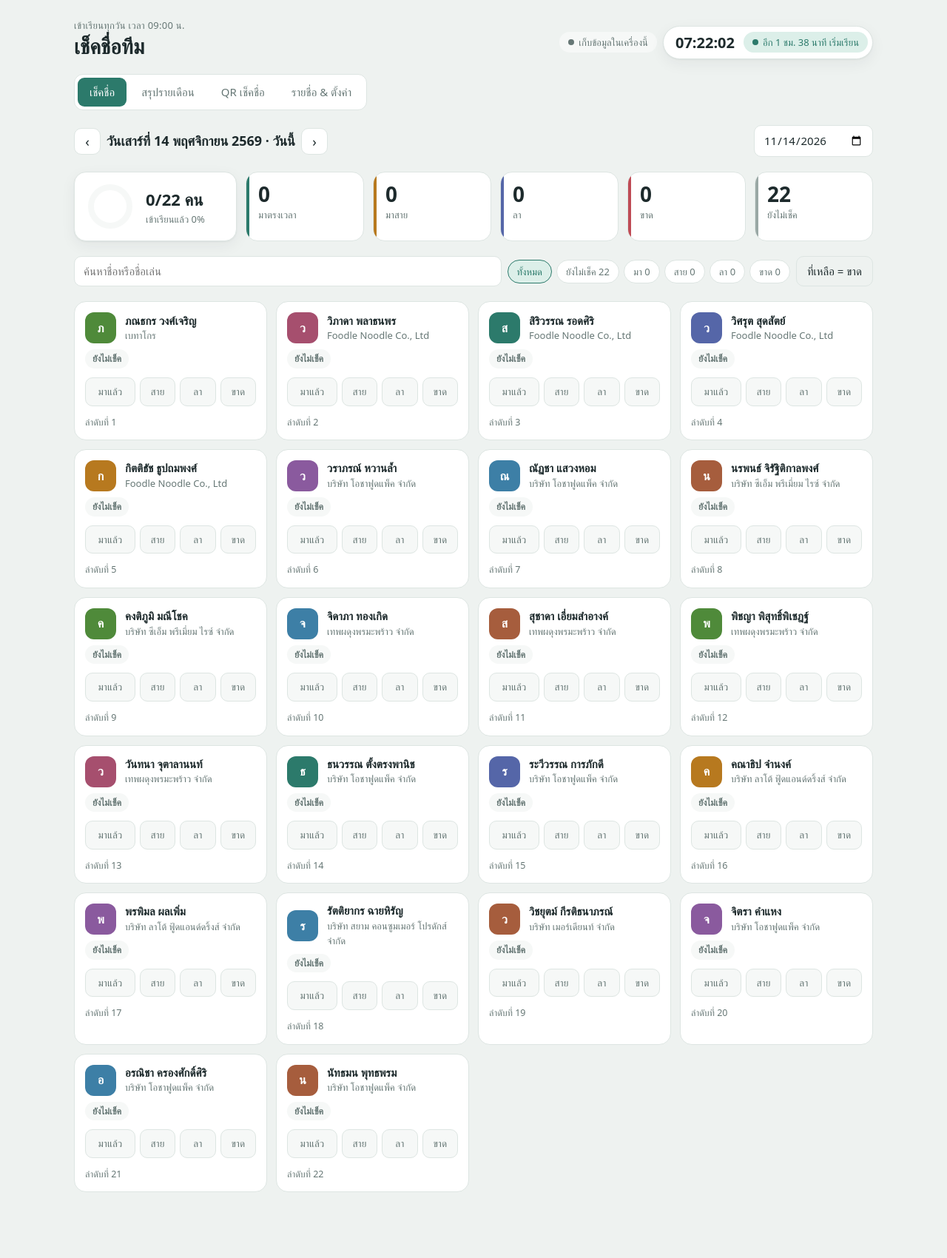
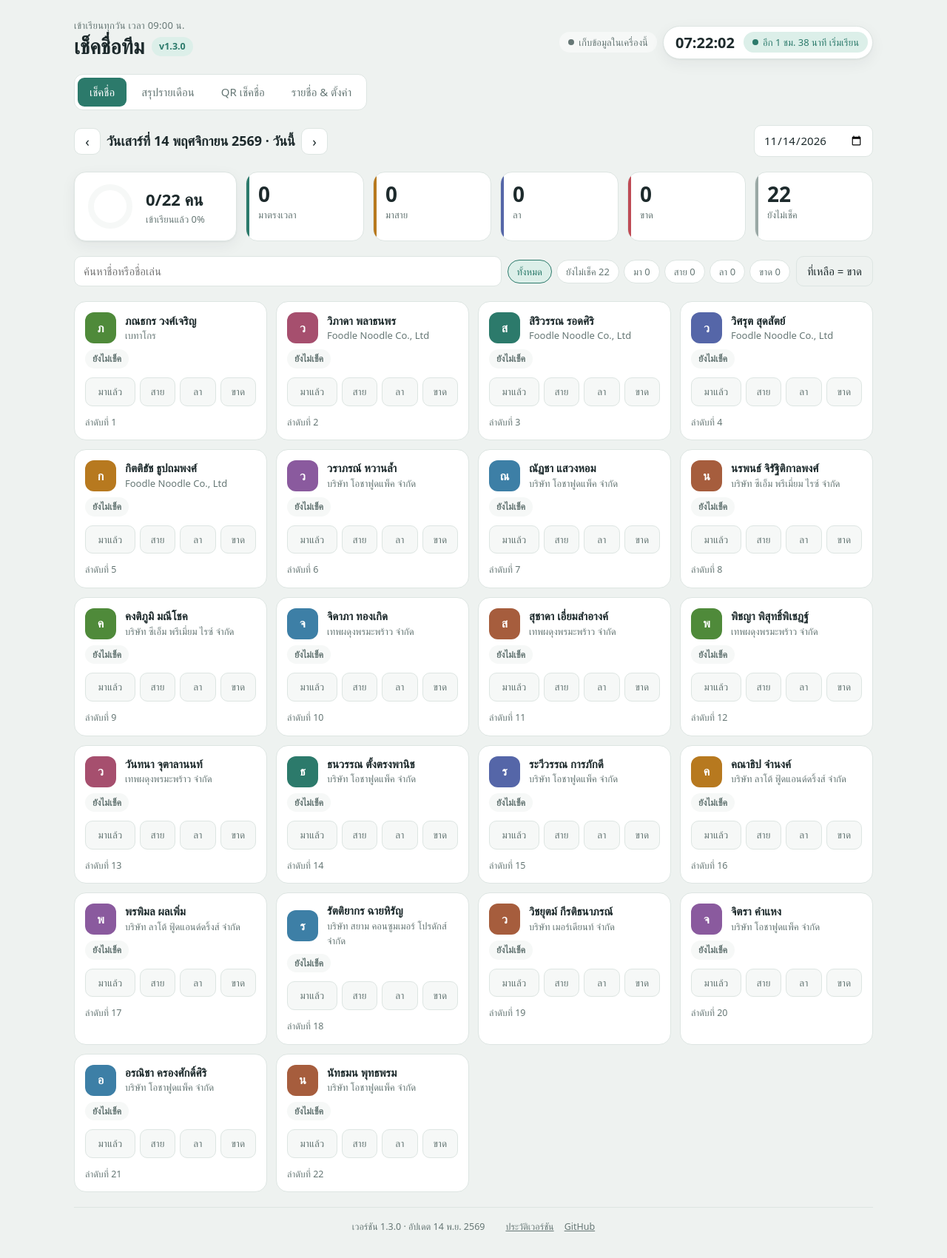
Before and after one commit to Jinny-Sunny/Claude-Check-in, a plain HTML site: page index.html in a window 1280 px wide. Shown: the whole page at 74% size. Before the commit the page ends 1675 px from the top, so only its background shows below. Drawn offline with nearby package versions, Linux system fonts and the light colour scheme; a web font is replaced by a local one.

Commit message:
v1.3.0: แสดงเลขเวอร์ชันบนหน้าเว็บ และเพิ่มประวัติเวอร์ชัน
- เลขเวอร์ชันข้างชื่อเว็บ ท้ายหน้า และหน้าสแกน QR
- Code.gs ส่งเลขเวอร์ชันกลับมา หน้าเว็บเตือนถ้า Sheet ยังใช้โค้ดเก่า
- เพิ่ม CHANGELOG.md และวิธีออกเวอร์ชันใหม่ใน README

Co-Authored-By: Claude Opus 5.5 <noreply@anthropic.com>
Claude-Session: https://claude.ai/code/session_01NoKcgHkBL77t7BWu6UFD3C

```diff
--- a/index.html
+++ b/index.html
@@ -202,6 +202,12 @@ thead .sticky-name{background:var(--surface-2);z-index:2}
 .toast{position:fixed;left:50%;bottom:24px;transform:translateX(-50%) translateY(20px);background:var(--ink);color:var(--bg);padding:10px 18px;border-radius:12px;font-size:14px;opacity:0;pointer-events:none;transition:opacity .2s,transform .2s;z-index:60;max-width:calc(100% - 32px)}
 .toast.show{opacity:1;transform:translateX(-50%) translateY(0)}
 [hidden]{display:none !important}
+.titlerow{display:flex;align-items:center;gap:10px;flex-wrap:wrap}
+.ver{display:inline-flex;align-items:center;border-radius:999px;padding:3px 10px;font-size:12.5px;font-weight:600;background:var(--accent-soft);color:var(--accent);text-decoration:none;font-variant-numeric:tabular-nums}
+.ver:hover{text-decoration:underline}
+.foot{display:flex;flex-wrap:wrap;gap:6px 14px;justify-content:center;color:var(--muted);font-size:12.5px;border-top:1px solid var(--line);padding-top:16px}
+.foot a{color:var(--muted)}
+.foot .warn{color:var(--late)}
 @media print{body{background:#fff}.top,.tabs,#banner,#view-qr .panel{display:none !important}#view-qr{display:block !important}.qrcard{box-shadow:none;border:0}}
 @media (prefers-reduced-motion:reduce){*{transition:none !important}}
 @media (max-width:480px){.wrap{padding:16px 16px 48px}h1{font-size:23px}}
@@ -247,7 +253,7 @@ thead .sticky-name{background:var(--surface-2);z-index:2}
   <header class="top">
     <div class="brand">
       <small>เข้าเรียนทุกวัน เวลา <span id="startLbl">09:00</span> น.</small>
-      <h1>เช็คชื่อทีม</h1>
+      <div class="titlerow"><h1>เช็คชื่อทีม</h1><a class="ver" id="verBadge" href="https://github.com/Jinny-Sunny/Claude-Check-in/blob/main/CHANGELOG.md" target="_blank" rel="noopener" title="ดูประวัติเวอร์ชัน">v—</a></div>
     </div>
     <div class="row" style="justify-content:flex-end">
     <span class="pill done" id="syncPill" role="status"></span>
@@ -388,6 +394,13 @@ thead .sticky-name{background:var(--surface-2);z-index:2}
       <div class="roster-list" id="rosterList"></div>
     </div>
   </section>
+
+  <footer class="foot">
+    <span id="verText">—</span>
+    <span id="scriptVer"></span>
+    <a href="https://github.com/Jinny-Sunny/Claude-Check-in/blob/main/CHANGELOG.md" target="_blank" rel="noopener">ประวัติเวอร์ชัน</a>
+    <a href="https://github.com/Jinny-Sunny/Claude-Check-in" target="_blank" rel="noopener">GitHub</a>
+  </footer>
 </div>
 
 <!-- import dialog -->
@@ -442,6 +455,12 @@ const STATUS = {
 };
 const AV_COLORS = ["#2c7a6b","#5566a8","#b7791f","#8a5a9e","#3d7fa6","#a65d3d","#4f8a3a","#a64f6e"];
 
+/* ---------- version ---------- */
+const APP_VERSION="1.3.0";          // เปลี่ยนเลขนี้ทุกครั้งที่ออกเวอร์ชันใหม่ และเพิ่มรายการใน CHANGELOG.md
+const APP_DATE="2026-11-14";
+const MIN_SCRIPT_VERSION="1.3.0";   // Code.gs ใน Google Sheet ต้องเป็นเวอร์ชันนี้ขึ้นไป
+const verCmp=(a,b)=>{ const x=String(a).split(".").map(Number), y=String(b).split(".").map(Number); for(let i=0;i<3;i++){ if((x[i]||0)!==(y[i]||0)) return (x[i]||0)-(y[i]||0); } return 0; };
+let scriptVersion=null;
 const LS_KEY="attendance-9am-v1";
 const S = {
   roster: [], settings: {start:"09:00", grace:0},
@@ -547,12 +566,24 @@ async function pull(){
     if(Array.isArray(j.roster) && j.roster.length) S.roster=j.roster;
     if(j.settings) S.settings=Object.assign({start:"09:00",grace:0,radius:300}, j.settings);
     S.days=j.days||{};
+    scriptVersion=j.version||""; renderVersion();
     persist(); setSync("ok");
     const ae=document.activeElement;
     if(!(ae && ae.tagName==="INPUT" && ae.type!=="search")) render();
   }catch(e){ console.warn(e); setSync("error","เชื่อมต่อ Google Sheet ไม่ได้"); }
 }
 function setSync(state,msg){ sync.state=state; sync.msg=msg||""; if(state==="ok") sync.at=new Date(); renderSync(); }
+function renderVersion(){
+  const vb=document.getElementById("verBadge"); if(vb) vb.textContent="v"+APP_VERSION;
+  const vt=document.getElementById("verText");
+  if(vt) vt.textContent="เวอร์ชัน "+APP_VERSION+" · อัปเดต "+parseKey(APP_DATE).toLocaleDateString("th-TH",{day:"numeric",month:"short",year:"numeric"});
+  const sv=document.getElementById("scriptVer"); if(!sv) return;
+  if(!API){ sv.textContent=""; return; }
+  if(scriptVersion===null){ sv.textContent=""; return; }
+  if(!scriptVersion || verCmp(scriptVersion,MIN_SCRIPT_VERSION)<0){
+    sv.className="warn"; sv.textContent="Google Sheet ใช้โค้ดเวอร์ชันเก่า"+(scriptVersion?" ("+scriptVersion+")":"")+" ให้วาง Code.gs ใหม่แล้วกด Deploy › New version";
+  } else { sv.className=""; sv.textContent="Google Sheet "+scriptVersion; }
+}
 function renderSync(){
   const el=document.getElementById("syncPill"); if(!el) return;
   let cls="done", txt="เก็บข้อมูลในเครื่องนี้";
@@ -1037,7 +1068,7 @@ function scanRender(){
   else if(SC.step==="fail"){
     body=`<div class="card result"><div class="icon bad">✕</div><h2>เช็คชื่อไม่สำเร็จ</h2><p>${esc(SC.msg)}</p><button class="bigbtn" data-scan="retry">ลองอีกครั้ง</button></div>`;
   }
-  root.innerHTML=`<div class="scan"><div class="head"><small>${esc(thaiDate(today))}</small><h1>เช็คชื่อเข้าเรียน</h1><small>เริ่มเรียน ${esc(S.settings.start)} น.</small></div>${body}</div>`;
+  root.innerHTML=`<div class="scan"><div class="head"><small>${esc(thaiDate(today))}</small><h1>เช็คชื่อเข้าเรียน</h1><small>เริ่มเรียน ${esc(S.settings.start)} น.</small></div>${body}<p class="hint" style="text-align:center">เช็คชื่อทีม v${APP_VERSION}</p></div>`;
   const ss=document.getElementById("scanSearch");
   if(ss && SC._focus){ ss.focus(); ss.setSelectionRange(ss.value.length, ss.value.length); }
 }
@@ -1102,7 +1133,7 @@ function localSeed(){
 }
 async function boot(){
   if(SCAN_DATE){ scanBoot(); return; }
-  localSeed(); renderSync();
+  localSeed(); renderSync(); renderVersion();
   if(API){
     const rb=document.querySelector('label[for="restoreInput"]'); if(rb) rb.hidden=true;
     await flush(); pull(); setInterval(pull, POLL_MS);
```
Also changed, not shown: 3 other files.
